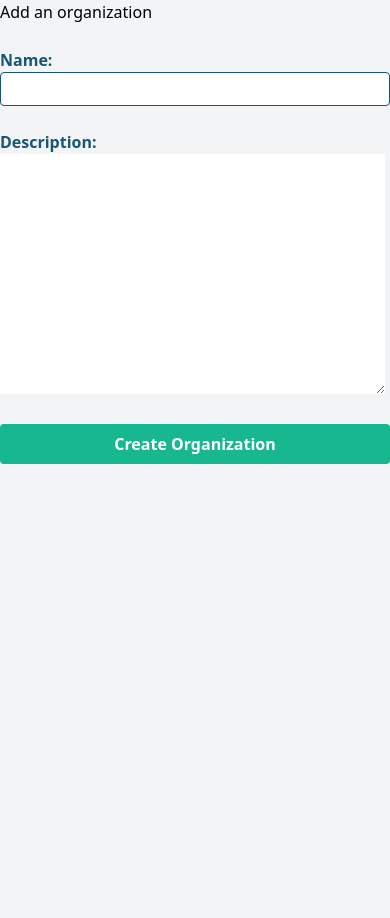
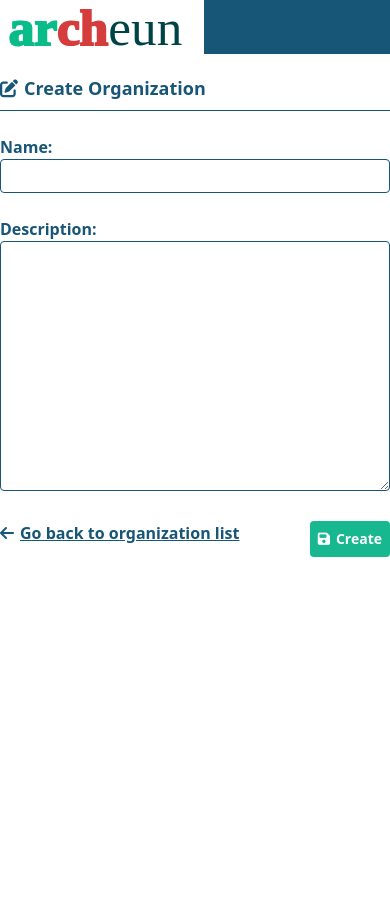
Before and after one commit to archeun/archeun, a Django app: page /c/o/create in a window 390 px wide. Before the commit the page ends 464 px from the top, so only its background shows below. Run offline with Django 3.2, Linux system fonts and the light colour scheme; style sheets or scripts are compiled from the project's sources; some libraries are stand-ins or nearby versions.

Commit message:
Improve styles in organization screens
- Add left navigation menu to console
- Add a base.html specific to console screens
- Add styles to organization related screens
- Made the screens responsive

```diff
--- a/archeun/client/css/components/form.css
+++ b/archeun/client/css/components/form.css
@@ -2,7 +2,7 @@
     @apply font-bold text-archTealDark;
 }
 
-.arch-form-input-p > input {
+.arch-form-input-p > input, .arch-form-input-p > textarea {
     @apply w-full rounded border border-archTealDark p-1;
 }
 
@@ -19,13 +19,17 @@
 }
 
 .arch-form-btn {
-    @apply p-2 rounded font-bold
+    @apply p-2 rounded font-bold cursor-pointer hover:opacity-90 text-sm
 }
 
 .arch-form-btn-primary {
     @apply bg-archTeal text-white
 }
 
+.arch-form-btn-danger {
+    @apply bg-archRed text-white
+}
+
 .arch-form-field-error {
     @apply text-archRed text-xs;
 }
--- /dev/null
+++ b/archeun/client/css/console/main.css
@@ -0,0 +1,12 @@
+.arch-console-header {
+    @apply flex bg-archTealDark mb-5;
+    height: 54px;
+}
+
+.arch-console-left-menu-item {
+    @apply border-b p-2
+}
+
+.arch-console-left-menu-item > a {
+    text-decoration: none;
+}
--- /dev/null
+++ b/archeun/client/css/console/organization/list.css
@@ -0,0 +1,5 @@
+.arch-console-org-list-description {
+    min-height: 135px;
+    max-height: 135px;
+    overflow-y: scroll;
+}
--- a/archeun/client/css/core/main.css
+++ b/archeun/client/css/core/main.css
@@ -17,3 +17,11 @@ a {
 .arch-error-message {
     @apply bg-archRed;
 }
+
+.arch-link-button {
+    @apply no-underline font-bold text-xs p-2 rounded;
+}
+
+.arch-link-button-primary {
+    @apply bg-archTeal text-archYellow;
+}
--- a/archeun/client/css/tailwind.css
+++ b/archeun/client/css/tailwind.css
@@ -1,5 +1,7 @@
 @import "tailwindcss/base";
 @import "./core/main.css";
+@import "./console/main.css";
+@import "./console/organization/list.css";
 
 @import "tailwindcss/components";
 @import "./components/form.css";
--- a/archeun/client/tailwind.config.js
+++ b/archeun/client/tailwind.config.js
@@ -1,7 +1,13 @@
+const defaultTheme = require('tailwindcss/defaultTheme')
+
 module.exports = {
     purge: [],
     darkMode: false,
     theme: {
+        screens: {
+            'xs': '460px',
+            ...defaultTheme.screens,
+        },
         extend: {
             colors: {
                 archTeal: '#17B890',
--- a/console/templates/console/base.html
+++ b/console/templates/console/base.html
@@ -7,14 +7,43 @@
     <meta http-equiv="X-UA-Compatible" content="IE=edge"/>
     <meta name="viewport" content="width=device-width, initial-scale=1.0"/>
     <title>archeun - console</title>
+    <script src="https://kit.fontawesome.com/38f3a1850b.js" crossorigin="anonymous"></script>
     <link rel="stylesheet" href="{% static 'core/css/tailwind-build.css' %}">
     {% block additional_css %}
     {% endblock additional_css %}
 </head>
 
-<body class="bg-gray-100">
-{% block content %}
-{% endblock content %}
+<body class="bg-white">
+<header class="arch-console-header">
+    <div class="lg:grid lg:grid-cols-12">
+        <img src="{% static 'core/img/archeun-text-logo.svg' %}" alt="archeun logo" class="h-full lg:h-auto lg:col-span-2 lg:pl-10 lg:pt-1.5">
+    </div>
+</header>
+<div class="sm:container mx-auto">
+    <div class="grid grid-cols-12 gap-2">
+        <nav class="hidden xs:block sm:col-span-1 lg:col-span-2 border-r-2">
+            <ul class="">
+                <li class="arch-console-left-menu-item">
+                    <a href="{% url 'arch-console-dashboard' %}">
+                        <i class="fas fa-chart-line mr-1.5"></i>
+                        <div class="hidden lg:inline">Dashboard</div>
+                    </a>
+                </li>
+                <li class="arch-console-left-menu-item">
+                    <a href="{% url 'arch-console-org-list' %}">
+                        <i class="fas fa-building mr-1.5"></i>
+                        <div class="hidden lg:inline">Organizations</div>
+                    </a>
+                </li>
+            </ul>
+        </nav>
+        <section class="col-span-12 xs:col-span-10 min-h-screen">
+            {% block content %}
+            {% endblock content %}
+        </section>
+    </div>
+
+</div>
 </body>
 
 </html>
--- a/console/templates/console/dashboard.html
+++ b/console/templates/console/dashboard.html
@@ -2,7 +2,4 @@
 
 {% block content %}
     Dashboard
-
-    <div><a href="{% url 'arch-console-org-list' %}">Organizations</a></div>
-
 {% endblock content %}
--- /dev/null
+++ b/console/templates/console/organization/base.html
@@ -0,0 +1,16 @@
+{% extends 'console/base.html' %}
+
+{% block content %}
+    <div class="flex justify-between font-bold border-b pb-2 text-lg border-archTealDark text-archTealDark">
+        <div>
+            {% block org-heading %}{% endblock org-heading %}
+        </div>
+        <div>
+            {% block org-heading-actions %}{% endblock org-heading-actions %}
+        </div>
+    </div>
+
+    <div class="mt-4">
+        {% block org-content %}{% endblock org-content %}
+    </div>
+{% endblock content %}
--- a/console/templates/console/organization/create.html
+++ b/console/templates/console/organization/create.html
@@ -1,7 +1,10 @@
-{% extends 'console/base.html' %}
+{% extends 'console/organization/base.html' %}
 
-{% block content %}
-    Add an organization
+{% block org-heading %}
+    <i class="fas fa-edit mr-1.5"></i>Create Organization
+{% endblock org-heading %}
+
+{% block org-content %}
 
     <form method="post">
         {% csrf_token %}
@@ -20,12 +23,14 @@
             <div class="arch-form-field-error">{% for error in form.errors.description %} {{ error }}{% endfor %}</div>
         </div>
 
-        <p class="mb-4">
-            <input type="submit"
-                   name="submit"
-                   value="Create Organization"
-                   class="arch-form-btn arch-form-btn-primary w-full"/>
+        <p class="mb-4 flex justify-between">
+            <a href="{% url 'arch-console-org-list' %}">
+                <i class="fas fa-arrow-left mr-1.5"></i>Go back to organization list
+            </a>
+            <button type="submit" class="arch-form-btn arch-form-btn-primary">
+                <i class="fas fa-save mr-1.5"></i>Create
+            </button>
         </p>
     </form>
 
-{% endblock content %}
+{% endblock org-content %}
```
Also changed, not shown: console/templates/console/organization/delete.html (+16 -11 lines), console/templates/console/organization/detail.html (+13 -7 lines), console/templates/console/organization/list.html (+36 -10 lines), console/templates/console/organization/update.html (+14 -10 lines), core/static/core/img/archeun-text-logo.svg (added).
